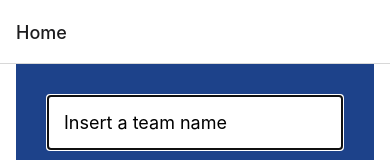
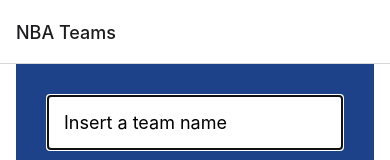
Before and after one commit to kakussaba/esportudo, a React Native app: screen / in a window 390 px wide. Shown: the top 160 px of the page. Built offline with nearby package versions, Linux system fonts and the light colour scheme; no server answers.

Commit message:
feature: set names from navs

```diff
--- a/src/routes/routes.tsx
+++ b/src/routes/routes.tsx
@@ -11,11 +11,10 @@
 export const Routes: React.FC<{}> = () => {
     return (
         <NavigationContainer>
-            <Stack.Navigator
-                initialRouteName={'Home'}>
-                <Stack.Screen name={'Home'} component={HomeScreen} />
-                <Stack.Screen name={'Team'} component={TeamScreen} />
-                <Stack.Screen name={'Player'} component={PlayerScreen} />
+            <Stack.Navigator initialRouteName={'Home'}>
+                <Stack.Screen name={'Home'} component={HomeScreen} options={{ title: 'NBA Teams'}}/>
+                <Stack.Screen name={'Team'} component={TeamScreen} options={({ route }) => ({ title: route.params.team.name })} />
+                <Stack.Screen name={'Player'} component={PlayerScreen} options={({ route }) => ({ title: route.params.player.firstname })} />
             </Stack.Navigator>
         </NavigationContainer>
     );
```
